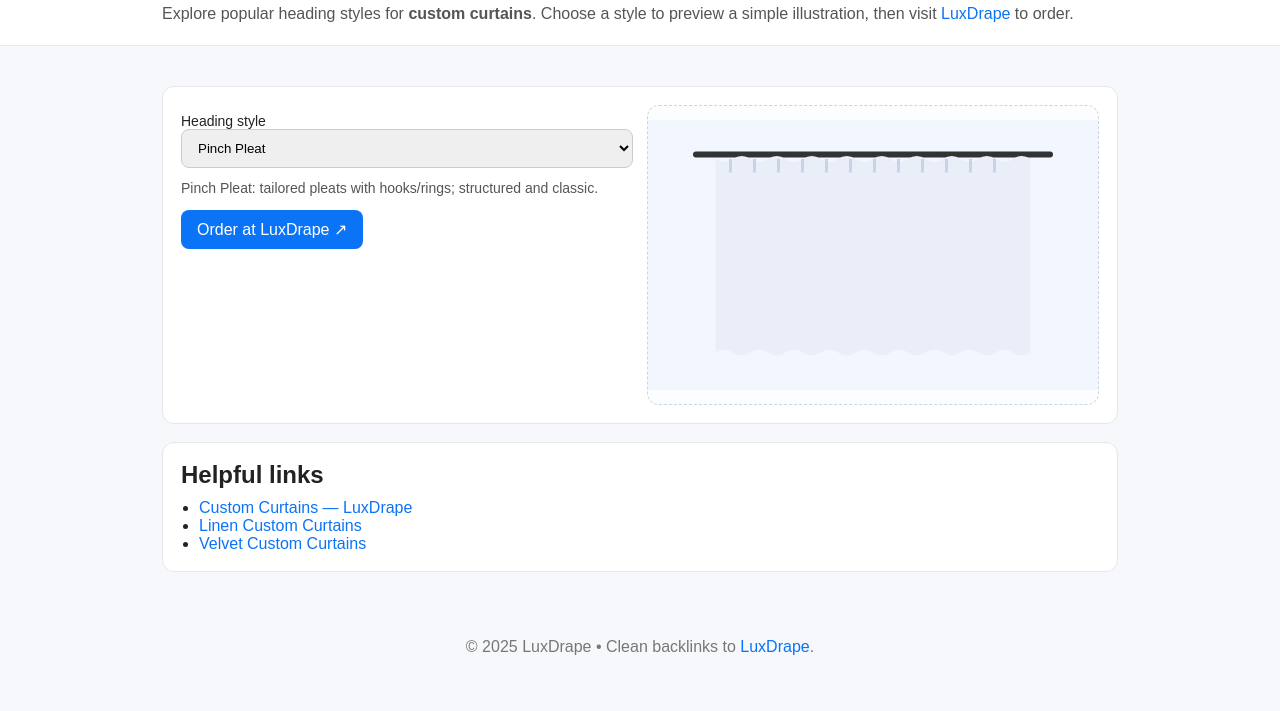
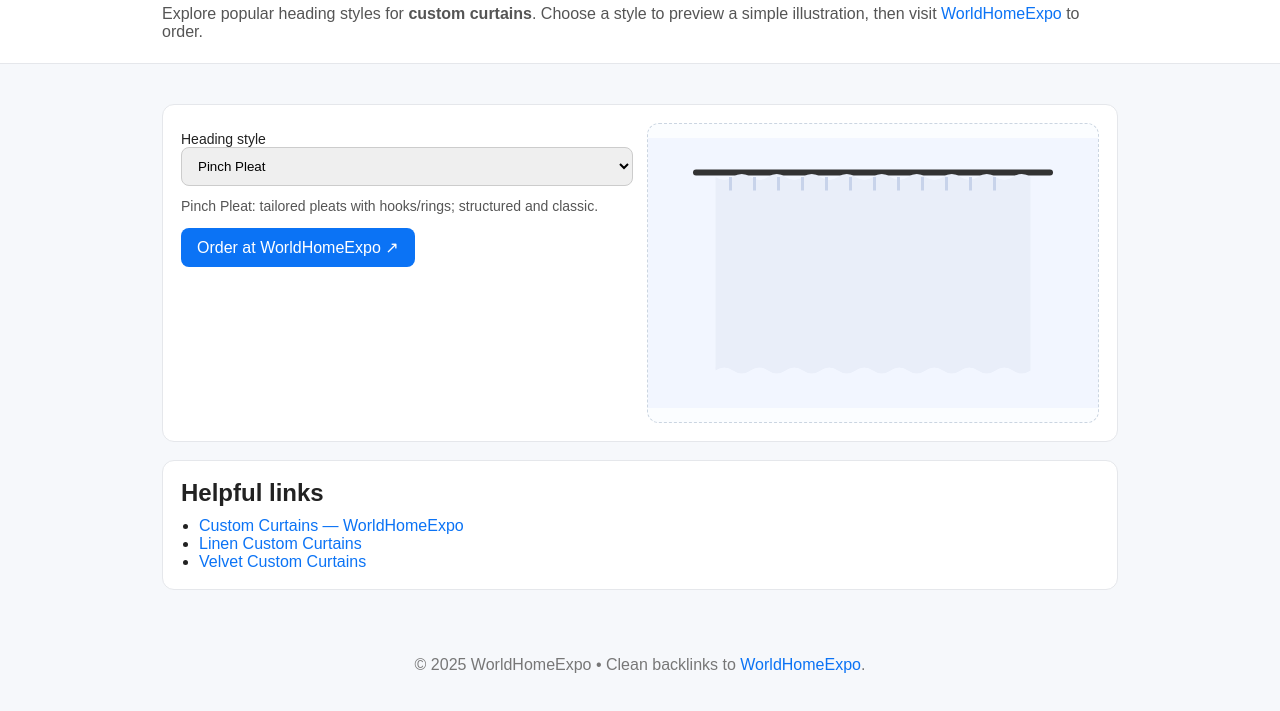
Before and after one commit to evan5208/curtain-style-visualizer, a plain HTML site: page index.html in a window 1280 px wide. Shown: the part 51-762 px from the top of the page. Drawn offline with Linux system fonts and the light colour scheme.

Commit message:
Update index.html

```diff
--- a/index.html
+++ b/index.html
@@ -3,7 +3,7 @@
 <head>
   <meta charset="utf-8" />
   <meta name="viewport" content="width=device-width,initial-scale=1" />
-  <title>Curtain Style Visualizer | LuxDrape</title>
+  <title>Curtain Style Visualizer | WorldHomeExpo</title>
   <meta name="description" content="Simple curtain style visualizer for custom curtains. Preview eyelet, pinch pleat, rod pocket, and ripple fold headings." />
   <meta name="robots" content="index,follow" />
   <style>
@@ -39,7 +39,7 @@
       <h1>Curtain Style Visualizer</h1>
       <p class="lead">
         Explore popular heading styles for <strong>custom curtains</strong>. Choose a style to preview a simple illustration,
-        then visit <a href="https://luxdrape.com/" target="_blank" rel="noopener">LuxDrape</a> to order.
+        then visit <a href="https://worldhomeexpo.com/" target="_blank" rel="noopener">WorldHomeExpo</a> to order.
       </p>
     </div>
   </header>
@@ -61,7 +61,7 @@
           </p>
 
           <div style="margin-top:14px">
-            <a class="btn primary" href="https://luxdrape.com/" target="_blank" rel="noopener">Order at LuxDrape ↗</a>
+            <a class="btn primary" href="https://worldhomeexpo.com/" target="_blank" rel="noopener">Order at WorldHomeExpo ↗</a>
           </div>
         </div>
 
@@ -92,16 +92,16 @@
     <section class="card">
       <h2 style="margin:0 0 10px">Helpful links</h2>
       <ul style="margin:0; padding-left:18px">
-        <li><a href="https://luxdrape.com/" target="_blank" rel="noopener">Custom Curtains — LuxDrape</a></li>
-        <li><a href="https://luxdrape.com/collections/linen" target="_blank" rel="noopener">Linen Custom Curtains</a></li>
-        <li><a href="https://luxdrape.com/collections/velvet" target="_blank" rel="noopener">Velvet Custom Curtains</a></li>
+        <li><a href="https://worldhomeexpo.com/" target="_blank" rel="noopener">Custom Curtains — WorldHomeExpo</a></li>
+        <li><a href="https://worldhomeexpo.com/collections/linen" target="_blank" rel="noopener">Linen Custom Curtains</a></li>
+        <li><a href="https://worldhomeexpo.com/collections/velvet" target="_blank" rel="noopener">Velvet Custom Curtains</a></li>
       </ul>
     </section>
   </main>
 
   <footer>
-    © <span id="y"></span> LuxDrape • Clean backlinks to
-    <a href="https://luxdrape.com/" target="_blank" rel="noopener">LuxDrape</a>.
+    © <span id="y"></span> WorldHomeExpo • Clean backlinks to
+    <a href="https://worldhomeexpo.com/" target="_blank" rel="noopener">WorldHomeExpo</a>.
   </footer>
 
   <script>
```
